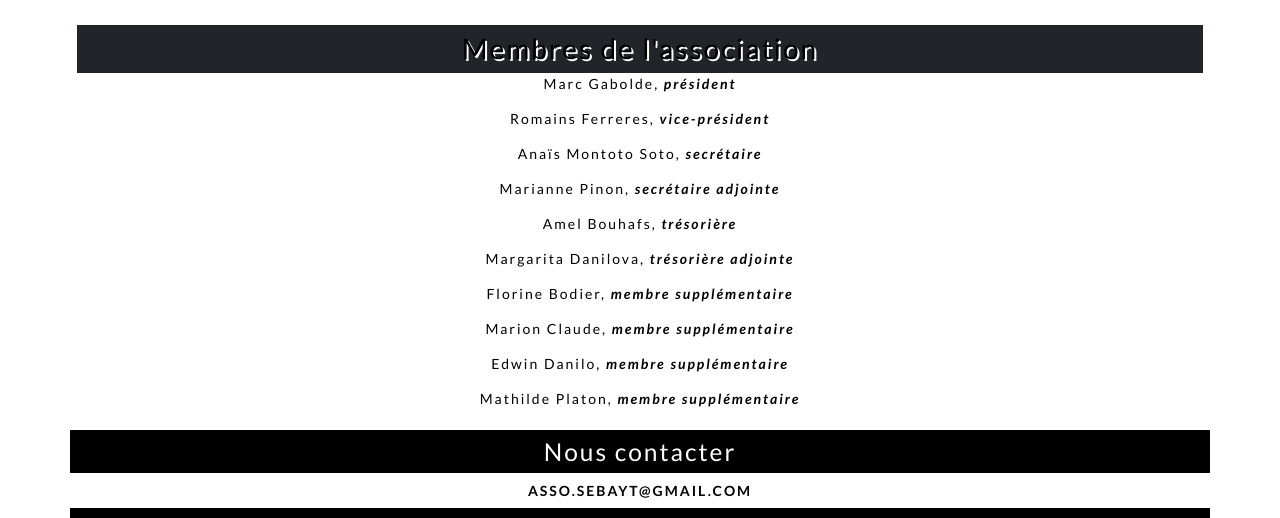
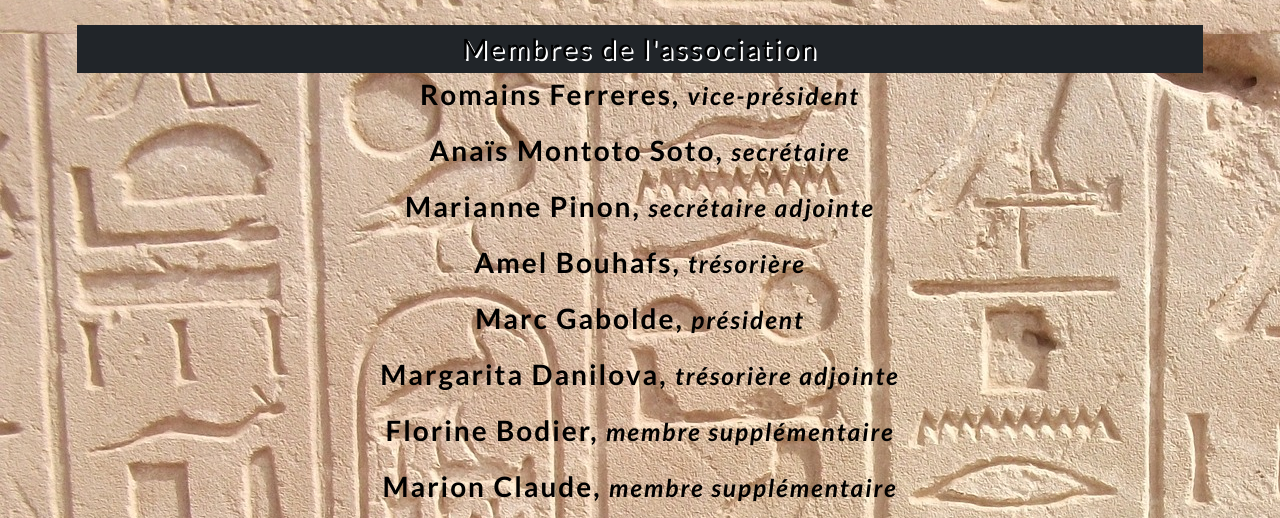
Before and after one commit to ValentinBurillier/Sebayt, a plain HTML site: page index.html in a window 1280 px wide. Shown: the part 1296-1814 px from the top of the page. Drawn offline with nearby package versions, Linux system fonts and the light colour scheme.

Commit message:
fix css bug indexhtml

```diff
--- a/css/style.css
+++ b/css/style.css
@@ -38,7 +38,7 @@ li {
 
 /* START MAIN */
 main {
-  background-image: url('./assets/images/hieroglyphs-gd526aa18c_1920.jpg');
+  background-image: url('../assets/images/hieroglyphs-gd526aa18c_1920.jpg');
 }
 #myVideo {
   right: 0;
@@ -63,14 +63,18 @@ main h2 {
   text-shadow: 2px 2px white;
 }
 section img {
-  box-shadow: 2px 2px white;
+  border-radius: 5px;
+  box-shadow: 2px 2px rgb(255, 255, 255, 0.5);
+}
+section img:hover {
+  padding: 10px;
+  box-shadow: none;
+}
+main section p:hover {
+  opacity: 0.7;
 }
 main section span {
   font-style: italic;
-  font-weight: bold;
-}
-main section p:hover {
-  opacity: 0.5;
 }
 /* END MAIN */
 
--- a/index.html
+++ b/index.html
@@ -44,16 +44,16 @@
       </section>
       <section class="text-center p-0 m-0">
         <h2 class="bg-dark m-0 p-2">Membres de l'association</h2>
-        <p>Marc Gabolde, <span>président</span></p>
-        <p>Romains Ferreres, <span>vice-président</span></p>
-        <p>Anaïs Montoto Soto, <span>secrétaire</span></p>
-        <p>Marianne Pinon, <span>secrétaire adjointe</span></p>
-        <p>Amel Bouhafs, <span>trésorière</span></p>
-        <p>Margarita Danilova, <span>trésorière adjointe</span></p>
-        <p>Florine Bodier, <span>membre supplémentaire</span></p>
-        <p>Marion Claude, <span>membre supplémentaire</span></p>
-        <p>Edwin Danilo, <span>membre supplémentaire</span></p>
-        <p>Mathilde Platon, <span>membre supplémentaire</span></p>
+        <p class="fw-bolder fs-2">Romains Ferreres, <span class="fs-3">vice-président</span></p>
+        <p class="fw-bolder fs-2">Anaïs Montoto Soto, <span class="fs-3">secrétaire</span></p>
+        <p class="fw-bolder fs-2">Marianne Pinon, <span class="fs-3">secrétaire adjointe</span></p>
+        <p class="fw-bolder fs-2">Amel Bouhafs, <span class="fs-3">trésorière</span></p>
+        <p class="fw-bolder fs-2">Marc Gabolde, <span class="fs-3">président</span></p>
+        <p class="fw-bolder fs-2">Margarita Danilova, <span class="fs-3">trésorière adjointe</span></p>
+        <p class="fw-bolder fs-2">Florine Bodier, <span class="fs-3">membre supplémentaire</span></p>
+        <p class="fw-bolder fs-2">Marion Claude, <span class="fs-3">membre supplémentaire</span></p>
+        <p class="fw-bolder fs-2">Edwin Danilo, <span class="fs-3">membre supplémentaire</span></p>
+        <p class="fw-bolder fs-2">Mathilde Platon, <span class="fs-3">membre supplémentaire</span></p>
       </section>
     </div>
   </main>
```
